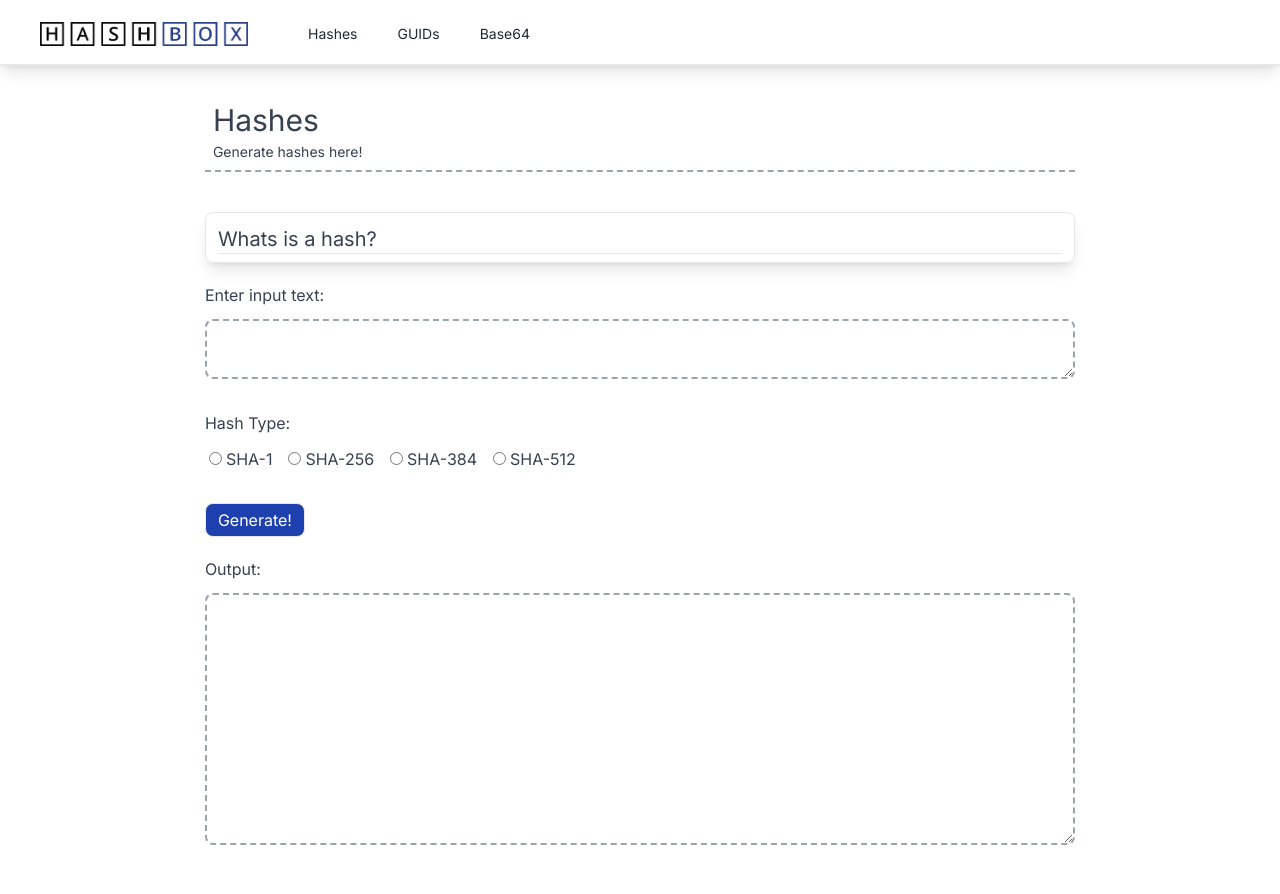
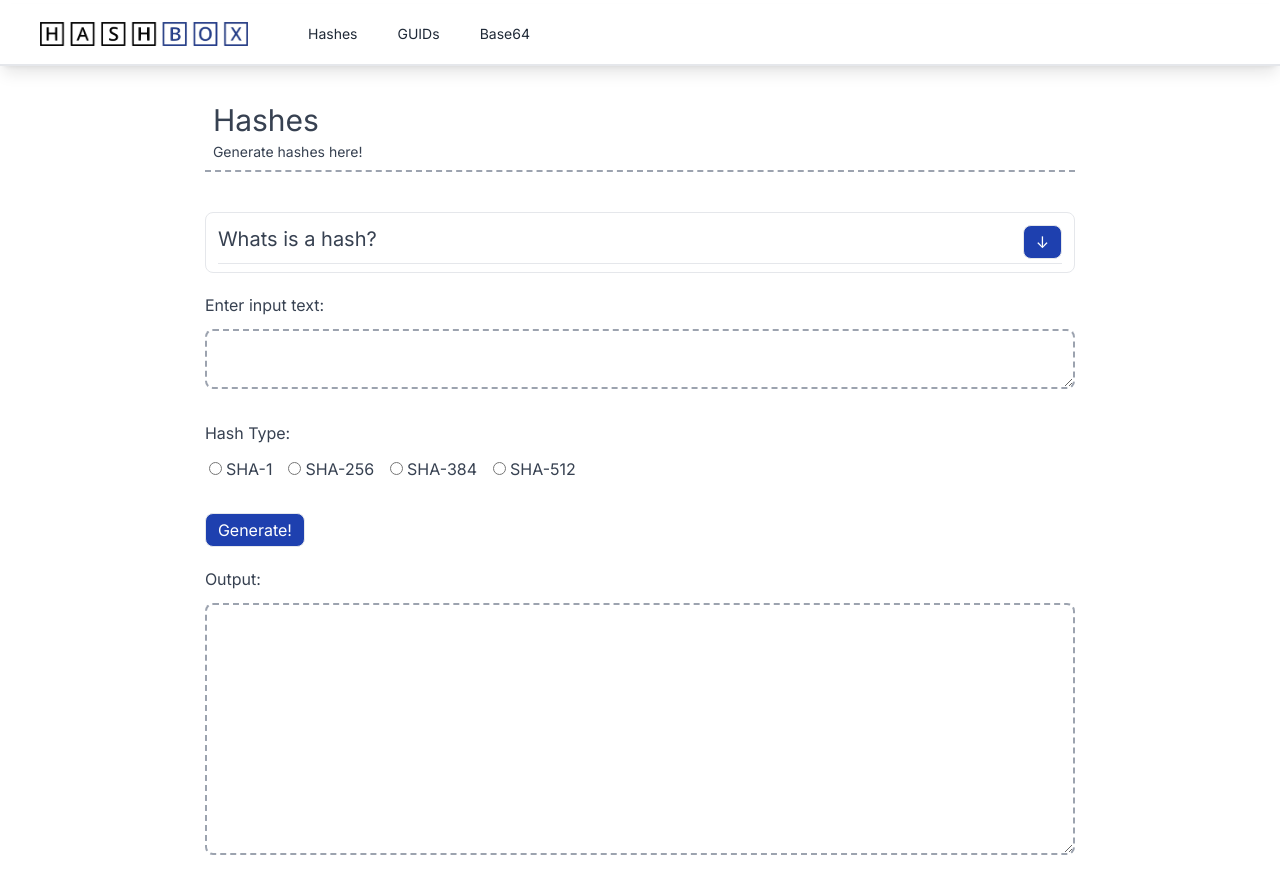
Before and after one commit to gabeFrancisco/hashbox, a Next.js app: page / in a window 1280 px wide. Shown: the top 894 px of the page. Built offline with nearby package versions, Linux system fonts and the light colour scheme.

Commit message:
finished Information component

```diff
--- a/src/app/layout.tsx
+++ b/src/app/layout.tsx
@@ -11,6 +11,7 @@ export const metadata: Metadata = {
   title: "hashBox - Hash Generator",
   description:
     "Generate hashes, GUIDs and much more! A complete dev-friend app!",
+  icons: ["favicon.ico"],
 };
 
 export default function RootLayout({
@@ -27,9 +28,16 @@ export default function RootLayout({
         crossOrigin="anonymous"
       />
       <Head>
-        <link rel="preconnect" href="https://fonts.googleapis.com"/>
-        <link rel="preconnect" href="https://fonts.gstatic.com" crossOrigin="anonymous"/>
-        <link href="https://fonts.googleapis.com/css2?family=Fira+Sans:ital,wght@0,100;0,200;0,300;0,400;0,500;0,600;0,700;0,800;0,900;1,100;1,200;1,300;1,400;1,500;1,600;1,700;1,800;1,900&family=Inconsolata:wght@200;300;400;500;600;700;800;900&display=swap" rel="stylesheet"/>
+        <link rel="preconnect" href="https://fonts.googleapis.com" />
+        <link
+          rel="preconnect"
+          href="https://fonts.gstatic.com"
+          crossOrigin="anonymous"
+        />
+        <link
+          href="https://fonts.googleapis.com/css2?family=Fira+Sans:ital,wght@0,100;0,200;0,300;0,400;0,500;0,600;0,700;0,800;0,900;1,100;1,200;1,300;1,400;1,500;1,600;1,700;1,800;1,900&family=Inconsolata:wght@200;300;400;500;600;700;800;900&display=swap"
+          rel="stylesheet"
+        />
       </Head>
       <body className={inter.className}>
         <Header />
--- a/src/components/Information.tsx
+++ b/src/components/Information.tsx
@@ -1,18 +1,38 @@
-import React from 'react'
+"use client";
 
-interface InformationProps{
-  title: string
-  text: string
+import React, { useState } from "react";
+
+interface InformationProps {
+  title: string;
+  text: string;
 }
 
 const Information = (props: InformationProps) => {
+  const [toggleView, setToggleView] = useState(false);
+  const handleView = () => {
+    toggleView ? setToggleView(false) : setToggleView(true);
+    console.log(toggleView);
+  };
   return (
-    <div className='my-5 py-2 px-3 border border-gray-200 shadow-lg rounded-lg'>
-      <div className='pt-1 border-b border-gray-200'>
-        <h3 className='text-xl'>{props.title}</h3>
+    <div className="my-5 py-2 px-3 border border-gray-200 rounded-lg">
+      <div className="py-1 border-b border-gray-200 flex flex-row justify-between">
+        <h3 className="text-xl">{props.title}</h3>
+        <button
+          onClick={handleView}
+          className="border rounded-lg px-3 py-1 bg-blue-800 hover:bg-blue-900 text-white"
+        >
+          {toggleView ? "↑" : "↓"}
+        </button>
       </div>
+      {toggleView ? (
+        <div className="py-3">
+          <p>{props.text}</p>
+        </div>
+      ) : (
+        ""
+      )}
     </div>
-  )
-}
+  );
+};
 
-export default Information
+export default Information;
```
